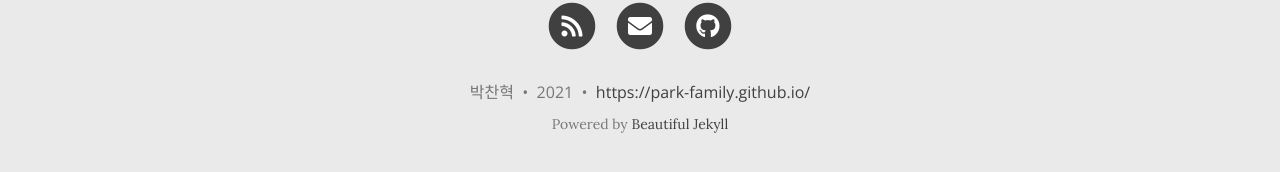
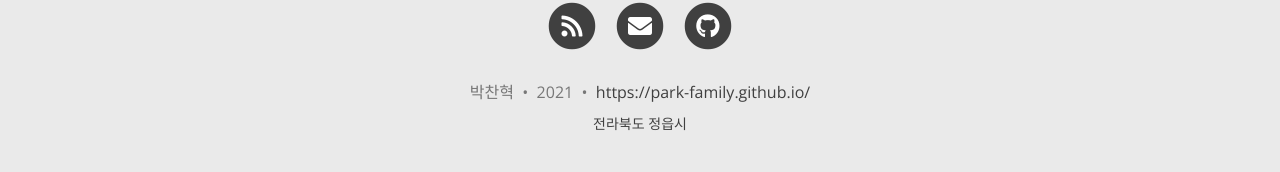
Before and after one commit to park-family/park-family.github.io, a Jekyll site: the page built from index.html, in a window 1280 px wide and 900 px high, scrolled down 693 px. Shown: the part 715-887 px from the top of the window. Built offline with Jekyll 4.4.1, drawn with Linux system fonts in a browser that asks for light colours; nearby versions of some CDN libraries; the list of posts is cut into pages by our own code.

Commit message:
footer mod

```diff
--- a/_includes/footer.html
+++ b/_includes/footer.html
@@ -32,8 +32,7 @@
       {% endif%}
       </p>
       {% unless site.remove-ads %}<p class="theme-by text-muted">
-        Powered by
-        <a href="https://beautifuljekyll.com">Beautiful Jekyll</a>
+        <a href="https://beautifuljekyll.com">전라북도 정읍시</a>
       </p>{% endunless %}
       </div>
     </div>
```
